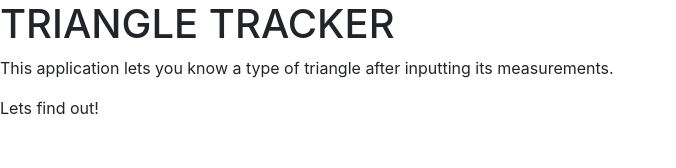
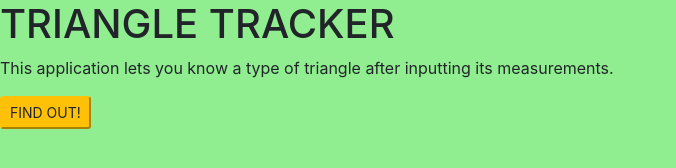
Before and after one commit to faithkoske/Triangle-tracker, a plain HTML site: page index.html in a window 1280 px wide. Shown: the whole page, without its empty margins (0-676 px from the left). Drawn offline with Linux system fonts and the light colour scheme.

Commit message:
index file changes

```diff
--- a/css/styles.css
+++ b/css/styles.css
@@ -0,0 +1,3 @@
+body{
+  background-color: lightgreen;
+}
--- a/index.html
+++ b/index.html
@@ -3,12 +3,18 @@
   <head>
     <meta charset="utf-8">
     <title>TRIANGLE TRACKER</title>
-    <link rel="stylesheet" href="/css/bootstrap.css" type="text/css">
-    <link rel="stylesheet" href="/css/styles.css" type="text/css">
+    <link rel="stylesheet" href="css/bootstrap.css" type="text/css">
+    <link rel="stylesheet" href="css/styles.css" type="text/css">
   </head>
   <body>
+    <div>
     <h1>TRIANGLE TRACKER</h1>
     <p>This application lets you know a type of triangle after inputting its measurements.</p>
-    <p>Lets find out!</p>
+    <script type="triangle.js"></script>
+    </div>
+    <div class="wrapper">
+      <button class="btn-warning btn-sm" type="button" onclick="getResult()">FIND OUT!</button>
+
+    </div>
   </body>
 </html>
```
